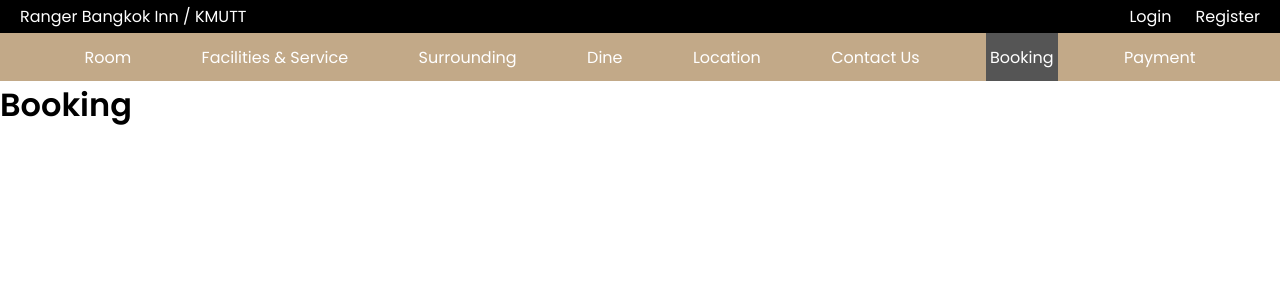
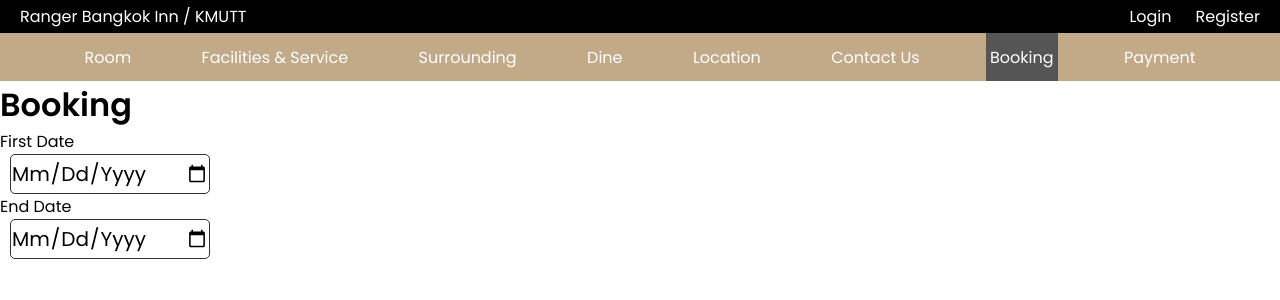
Before and after one commit to mynameisO/SE_hotel_project, a React (Create React App) app in the folder Frontend/: page /booking in a window 1280 px wide. Shown: the top 300 px of the page. Built offline with nearby package versions, Linux system fonts and the light colour scheme.

Commit message:
update booking.js and add booking.css

```diff
--- a/Frontend/package.json
+++ b/Frontend/package.json
@@ -6,7 +6,10 @@
     "@testing-library/jest-dom": "^5.17.0",
     "@testing-library/react": "^13.4.0",
     "@testing-library/user-event": "^13.5.0",
+    "antd": "^5.9.4",
+    "moment": "^2.29.4",
     "react": "^18.2.0",
+    "react-datepicker": "^4.19.0",
     "react-dom": "^18.2.0",
     "react-router-dom": "^6.16.0",
     "react-scripts": "5.0.1",
--- /dev/null
+++ b/Frontend/src/pages/booking.css
@@ -0,0 +1,8 @@
+.dateborder input {
+    margin-left: 10px;
+    height: 40px;
+    width: 200px;
+    font-size: 20px;
+    border: 1px solid #333;
+    border-radius: 5px;
+}
--- a/Frontend/src/pages/booking.js
+++ b/Frontend/src/pages/booking.js
@@ -1,3 +1,25 @@
+import React, { useState } from "react";
+import "./booking.css"
+
 export default function Booking() {
-    return <h1>Booking</h1>
+    const [firstdate, setFirstDate] = useState('');
+    const [enddate, setEndDate] = useState('');
+    console.log(firstdate);
+    return (
+       <div className="booking">
+        <h1>Booking</h1>
+        <p>First Date</p>
+       <div className="dateborder">
+        <input type="date"
+        required
+        value={firstdate} onChange={(e) => setFirstDate(e.target.value)}/>
+       </div>
+       <p>End Date</p>
+       <div className="dateborder">
+        <input type="date"
+        required
+        value={enddate} onChange={(e) => setEndDate(e.target.value)}/>
+       </div>
+       </div>
+    )
 }
```
Also changed, not shown: 2 other files (tests, documents, lock files or other folders).
